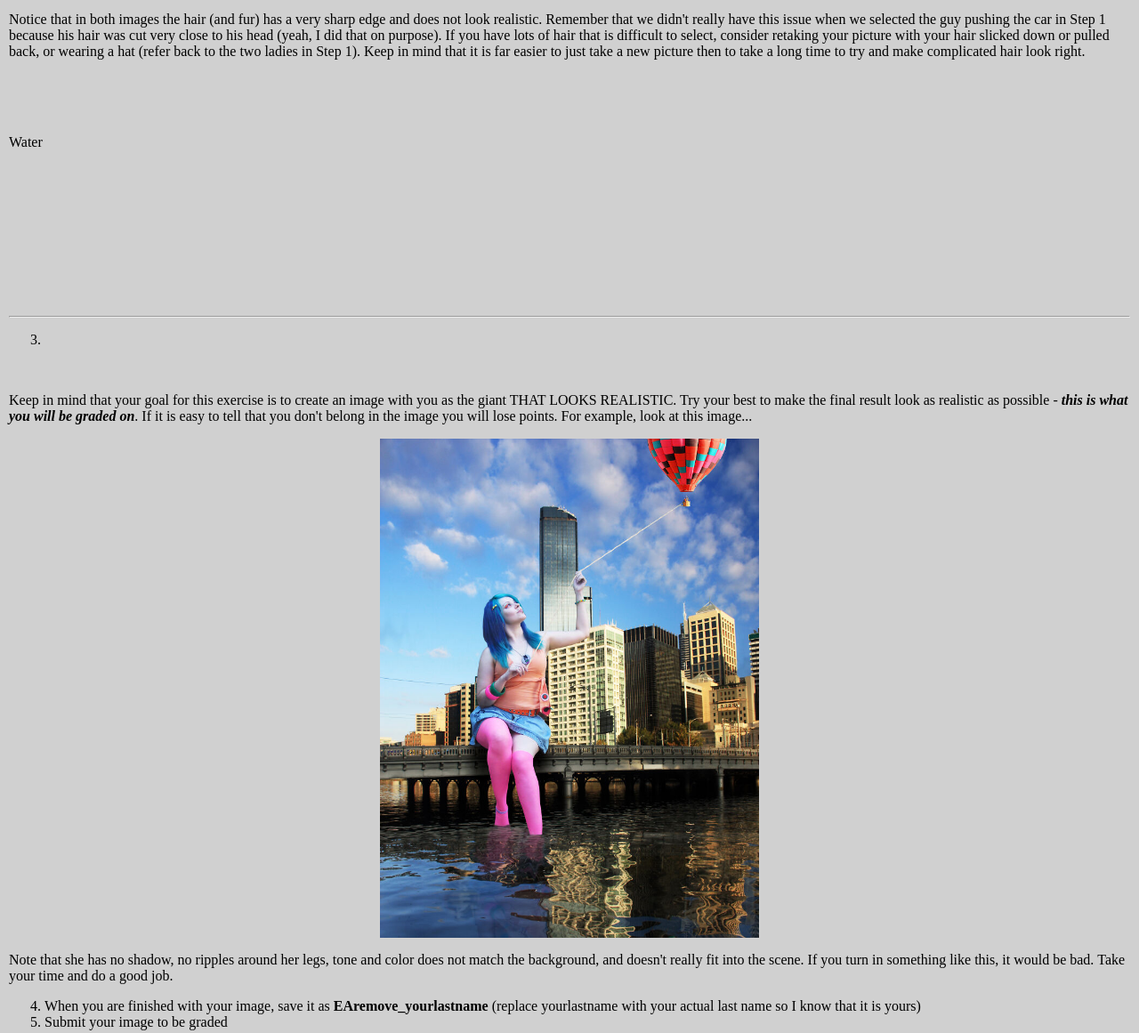
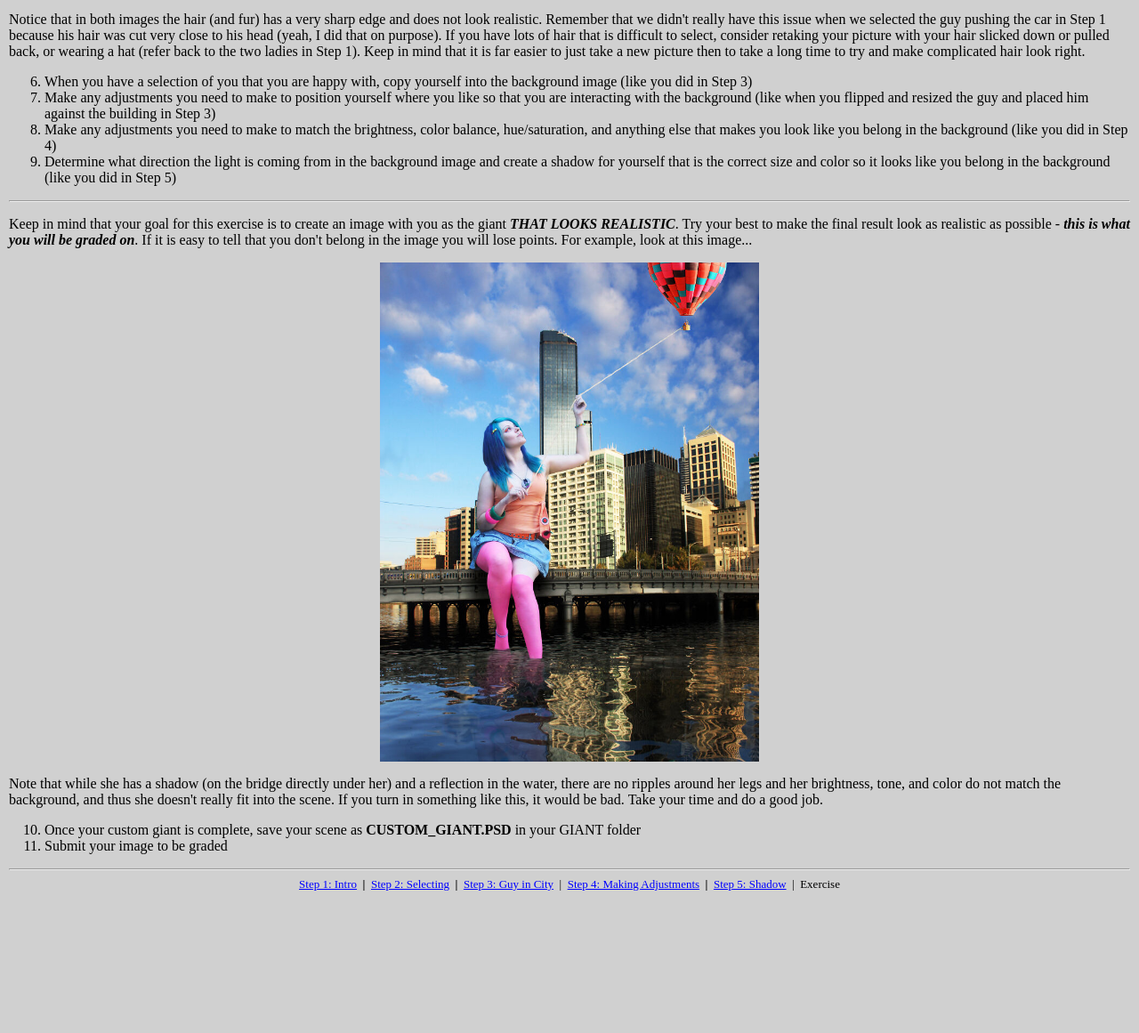
Before and after one commit to dokilen/giant, a plain HTML site: page exercise.html in a window 1280 px wide. Shown: the part 4120-5281 px from the top of the page at 89% size. After the commit the page ends 5148 px from the top, so only its background shows below. Drawn offline with Linux system fonts and the light colour scheme.

Commit message:
Add files via upload

```diff
--- a/exercise.html
+++ b/exercise.html
@@ -223,46 +223,30 @@ to select, consider retaking your picture with your hair slicked down or pulled
 back, or wearing a hat (refer back to the two ladies in Step 1). Keep in mind
 that it is far easier to just take a new picture then to take a long time to try
 and make complicated hair look right.</p>
-<p class="MsoNormal" style="line-height:
-normal">
-&nbsp;</p>
-<p class="MsoNormal" style="line-height:
-normal">
-&nbsp;</p>
-</font>
-<Font face="Times New Roman,serif">
-<p class="MsoNormal" style="line-height:
-normal">
-Water</p>
-</font>
-<Font face="Times New Roman">
-<p class="MsoNormal" style="line-height:
-normal">
-&nbsp;</p>
-<p class="MsoNormal" style="line-height:
-normal">
-&nbsp;</p>
-<p class="MsoNormal" style="line-height:
-normal">
-&nbsp;</p>
-<p class="MsoNormal" style="line-height:
-normal">
-&nbsp;</p>
-<p class="MsoNormal" style="line-height:
-normal">
-&nbsp;</p>
+	<ol start="6">
+	<li>
+	When you have a selection of you that you are happy with, copy yourself into
+	the background image (like you did in Step 3)</li>
+	<li>
+	Make any adjustments you need to make to position yourself where you like so
+	that you are interacting with the background (like when you flipped and
+	resized the guy and placed him against the building in Step 3)</li>
+	<li>
+	Make any adjustments you need to make to match the brightness, color
+	balance, hue/saturation, and anything else that makes you look like you
+	belong in the background (like you did in Step 4)</li>
+	<li>
+	Determine what direction the light is coming from in the background image
+	and create a shadow for yourself that is the correct size and color so it
+	looks like you belong in the background (like you did in Step 5)</li>
+</ol>
 <hr>
-	<ol start="3">
-	<li>
-	</li>
-</ol>
-<p>&nbsp;</p>
 <Font face="Times New Roman,serif">
 <p class="MsoNormal" style="line-height:
 normal">Keep in mind that your goal for this exercise is
 </font><Font face="Times New Roman">
 <span style="font-size:12.0pt;font-family:&quot;Times New Roman&quot;,serif">to
-create an image with you as the giant THAT LOOKS REALISTIC. </span></font>
+create an image with you as the giant <i><b>THAT LOOKS REALISTIC</b></i>. </span></font>
 <span style="font-size:12.0pt;font-family:&quot;Times New Roman&quot;,serif">Try your best to make the final result look as realistic as possible - <i><b>this is what you will be graded
   on</b></i>. If it is easy to tell that you don't belong in the image you will
 lose points. For
@@ -276,30 +260,21 @@ src="pics/128.jpg" v:shapes="Picture_x0020_7" border="0"></a></span></p>
 </font>
 <Font face="Times New Roman,serif">
 <p class="MsoNormal" style="line-height:
-normal">Note that she has no shadow, no ripples around her legs, tone and color
-does not match the background, and doesn't really fit into the scene. If you
+normal">Note that while she has a shadow (on the bridge directly under her) and
+a reflection in the water, there are no ripples around her legs and her
+brightness, tone, and color
+do not match the background, and thus she doesn't really fit into the scene. If you
 turn in something like this, it would be bad.
 </font><Font face="Times New Roman">
 <span style="font-size:12.0pt;font-family:&quot;Times New Roman&quot;,serif">Take your time and do a good job.</span></p>
-<ol start="4">
+<ol start="10">
 	<li>
-	<span style="font-size:12.0pt;font-family:&quot;Times New Roman&quot;,serif">When you are finished with your image, save it
-	as <b>EAremove_yourlastname</b> (replace yourlastname with your actual last
-	name so I know that it is yours)</span><Font face="Times New Roman,serif"><li>
+	Once your custom giant is complete, save your scene as <span style='font-size:12.0pt;font-family:"Times New Roman",serif'>
+	<b>CUSTOM_GIANT.PSD</b> in your
+	GIANT folder</span><Font face="Times New Roman,serif"><li>
 	Submit your image to be graded</li>
 </ol>
 	</font>
-<p class="MsoNormal" style="line-height: normal; "> &nbsp;</p>
-<p class="MsoNormal" style="line-height: normal; ">
-&nbsp;</p>
-<ol start="72">
-  <li>Once your custom GIANT is complete, save your scene as <span style='font-size:12.0pt;font-family:"Times New Roman",serif'>CUSTOM_GIANT.PSD in your
-	GIANT folder</span></li>
-</ol>
-<p>&nbsp;</p>
-<p>&nbsp;</p>
-<p>&nbsp;</p>
-<p>&nbsp;</p>
 <hr>
 <table border="0" cellspacing="0" width="100%" height="1" bordercolor="#111111" cellpadding="0">
   <tr>
```
